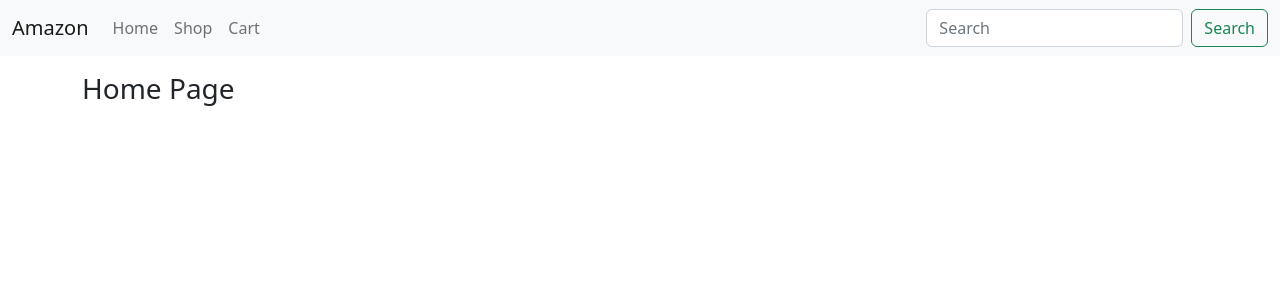
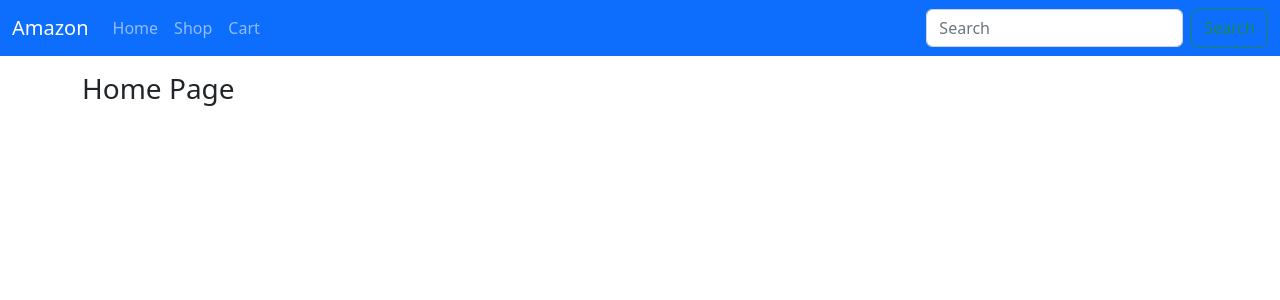
Before and after one commit to othmanemdi/amazon-clone, a PHP site: page / in a window 1280 px wide. Shown: the top 300 px of the page. Run offline with PHP 8.4, Linux system fonts and the light colour scheme.

Commit message:
Change navbar color

```diff
--- a/index.php
+++ b/index.php
@@ -5,7 +5,7 @@
     <title>Title</title>
     <!-- Required meta tags -->
     <meta charset="utf-8">
-    <meta name="viewport" content="width=device-width, initial-scale=1, shrink-to-fit=no">
+    <meta name="viewport" content="width=device²-width, initial-scale=1, shrink-to-fit=no">
 
     <!-- Bootstrap CSS v5.2.1 -->
     <link href="https://cdn.jsdelivr.net/npm/bootstrap@5.2.1/dist/css/bootstrap.min.css" rel="stylesheet" integrity="sha384-iYQeCzEYFbKjA/T2uDLTpkwGzCiq6soy8tYaI1GyVh/UjpbCx/TYkiZhlZB6+fzT" crossorigin="anonymous">
@@ -14,7 +14,7 @@
 
 <body>
     <header>
-        <nav class="navbar navbar-expand-sm navbar-light bg-light">
+        <nav class="navbar navbar-expand-sm navbar-light navbar-dark bg-primary ">
             <div class="container-fluid">
                 <a class="navbar-brand" href="index.php">
                     Amazon
```
